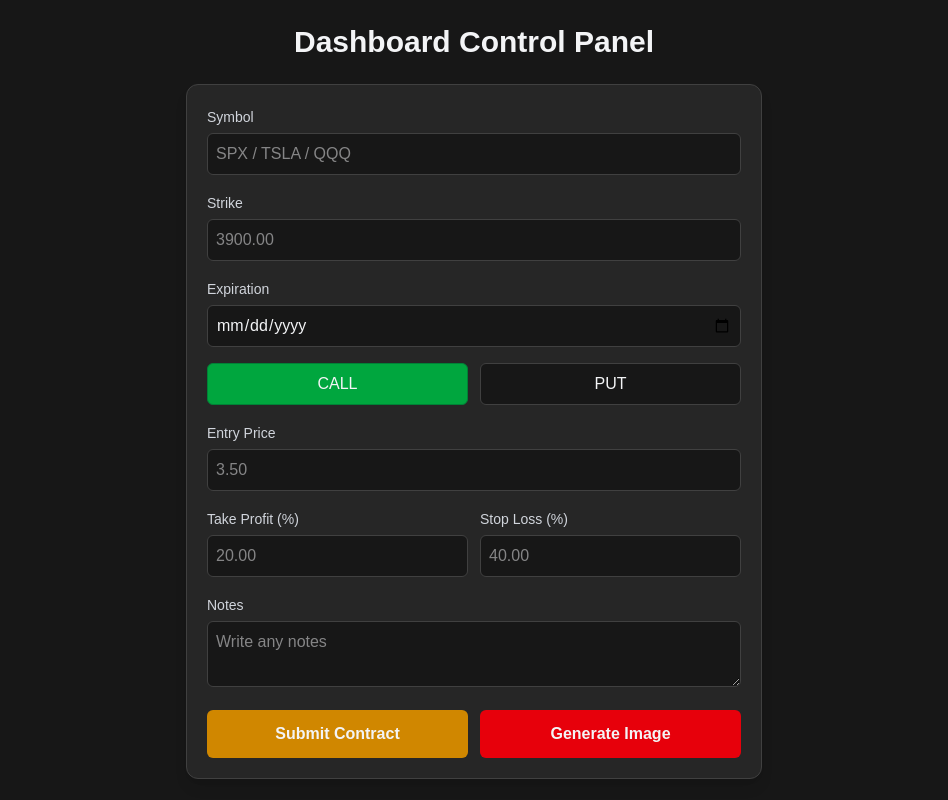
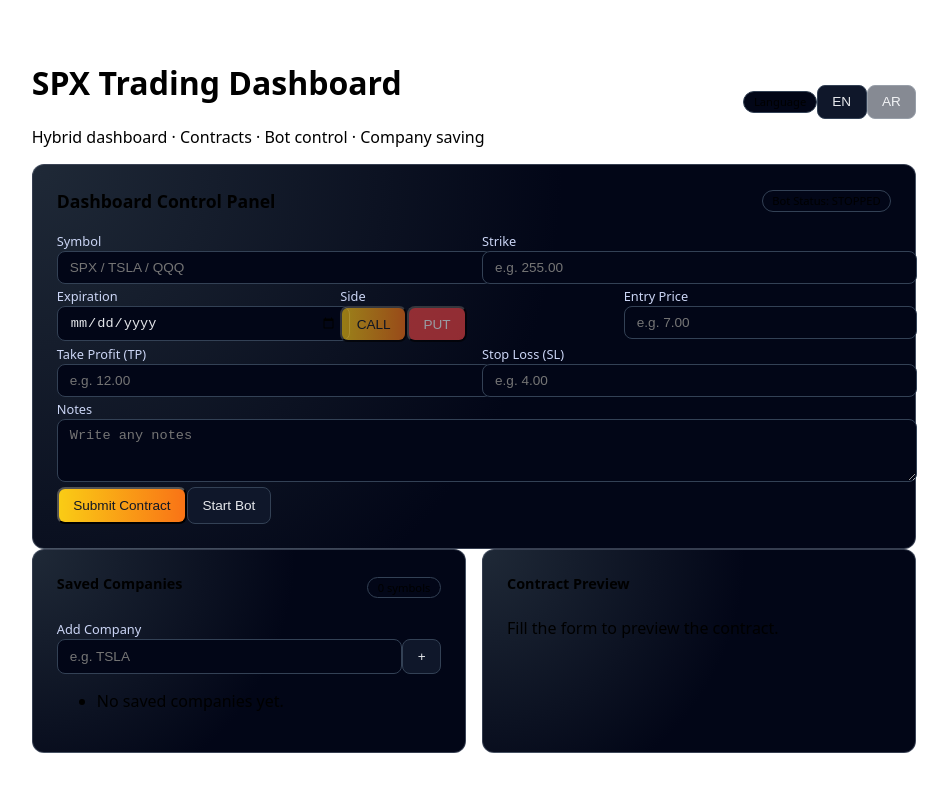
Before and after one commit to alshlyzwz440-collab/dashboard-simple-2024, a Next.js app: page /dashboard in a window 1280 px wide. Shown: the top 800 px of the page, without its empty margins (166-1114 px from the left). Built offline with nearby package versions, Linux system fonts and the light colour scheme.

Commit message:
updated dashboard strong version

```diff
--- a/app/dashboard/page.tsx
+++ b/app/dashboard/page.tsx
@@ -1,215 +1,369 @@
+// app/dashboard/page.tsx
 "use client";
 
-import { useState, useEffect } from "react";
+import { useState } from "react";
 
-export default function Dashboard() {
-  // ============================
-  // حفظ الشركات تلقائيًا
-  // ============================
-  const [symbol, setSymbol] = useState("");
-  const [savedSymbols, setSavedSymbols] = useState([]);
+type Lang = "en" | "ar";
 
-  useEffect(() => {
-    const stored = JSON.parse(localStorage.getItem("symbols") || "[]");
-    setSavedSymbols(stored);
-  }, []);
-
-  const handleSymbolChange = (e) => {
-    const value = e.target.value.toUpperCase();
-    setSymbol(value);
-
-    if (value.length > 1 && !savedSymbols.includes(value)) {
-      const updated = [...savedSymbols, value];
-      setSavedSymbols(updated);
-      localStorage.setItem("symbols", JSON.stringify(updated));
-    }
+type Contract = {
+  symbol: string;
+  strike: string;
+  expiration: string;
+  side: "CALL" | "PUT" | null;
+  entry: string;
+  tp: string;
+  sl: string;
+  notes: string;
 };
 
-  // ============================
-  // باقي الحقول
-  // ============================
-  const [strike, setStrike] = useState("");
-  const [expiration, setExpiration] = useState("");
-  const [direction, setDirection] = useState("CALL");
-  const [entry, setEntry] = useState("");
-  const [tp, setTp] = useState("");
-  const [sl, setSl] = useState("");
-  const [notes, setNotes] = useState("");
-
-  // ============================
-  // إرسال العقد للبوت (لاحقًا)
-  // ============================
-  const sendToBot = () => {
-    alert("سيتم ربط هذا الزر بالبوت لاحقًا");
+const texts: Record<Lang, Record<string, string>> = {
+  en: {
+    title: "SPX Trading Dashboard",
+    panel: "Dashboard Control Panel",
+    symbol: "Symbol",
+    symbolPlaceholder: "SPX / TSLA / QQQ",
+    strike: "Strike",
+    strikePlaceholder: "e.g. 255.00",
+    expiration: "Expiration",
+    entry: "Entry Price",
+    entryPlaceholder: "e.g. 7.00",
+    tp: "Take Profit (TP)",
+    tpPlaceholder: "e.g. 12.00",
+    sl: "Stop Loss (SL)",
+    slPlaceholder: "e.g. 4.00",
+    notes: "Notes",
+    notesPlaceholder: "Write any notes",
+    submit: "Submit Contract",
+    botStart: "Start Bot",
+    botStop: "Stop Bot",
+    botRunning: "Bot Status: RUNNING",
+    botStopped: "Bot Status: STOPPED",
+    companies: "Saved Companies",
+    addCompany: "Add Company",
+    companyPlaceholder: "e.g. TSLA",
+    previewTitle: "Contract Preview",
+    previewEmpty: "Fill the form to preview the contract.",
+    langLabel: "Language",
+  },
+  ar: {
+    title: "لوحة تداول SPX",
+    panel: "لوحة تحكم التداول",
+    symbol: "الرمز",
+    symbolPlaceholder: "SPX / TSLA / QQQ",
+    strike: "سعر التنفيذ",
+    strikePlaceholder: "مثال: 255.00",
+    expiration: "تاريخ الانتهاء",
+    entry: "سعر الدخول",
+    entryPlaceholder: "مثال: 7.00",
+    tp: "جني الأرباح (TP)",
+    tpPlaceholder: "مثال: 12.00",
+    sl: "إيقاف الخسارة (SL)",
+    slPlaceholder: "مثال: 4.00",
+    notes: "ملاحظات",
+    notesPlaceholder: "اكتب أي ملاحظات",
+    submit: "تقديم العقد",
+    botStart: "تشغيل البوت",
+    botStop: "إيقاف البوت",
+    botRunning: "حالة البوت: يعمل",
+    botStopped: "حالة البوت: متوقف",
+    companies: "الشركات المحفوظة",
+    addCompany: "حفظ شركة",
+    companyPlaceholder: "مثال: TSLA",
+    previewTitle: "معاينة العقد",
+    previewEmpty: "املأ الحقول لمعاينة العقد قبل الإرسال.",
+    langLabel: "اللغة",
+  },
 };
 
-  // ============================
-  // توليد صورة العقد (لاحقًا)
-  // ============================
-  const generateImage = () => {
-    alert("سيتم توليد صورة العقد الداكن لاحقًا من السيرفر");
+export default function DashboardPage() {
+  const [lang, setLang] = useState<Lang>("en");
+  const t = texts[lang];
+
+  const [contract, setContract] = useState<Contract>({
+    symbol: "",
+    strike: "",
+    expiration: "",
+    side: null,
+    entry: "",
+    tp: "",
+    sl: "",
+    notes: "",
+  });
+
+  const [botRunning, setBotRunning] = useState(false);
+  const [companies, setCompanies] = useState<string[]>([]);
+  const [companyInput, setCompanyInput] = useState("");
+
+  const isRtl = lang === "ar";
+
+  const handleChange = (field: keyof Contract, value: string) => {
+    setContract((prev) => ({ ...prev, [field]: value }));
   };
 
+  const handleSubmit = () => {
+    // هنا تربط مع الباك أو البوت لاحقًا
+    console.log("Submitting contract:", contract);
+    alert("Contract submitted (placeholder).");
+  };
+
+  const toggleBot = () => {
+    setBotRunning((prev) => !prev);
+  };
+
+  const addCompany = () => {
+    const trimmed = companyInput.trim();
+    if (!trimmed) return;
+    if (!companies.includes(trimmed)) {
+      setCompanies((prev) => [...prev, trimmed]);
+    }
+    setCompanyInput("");
+  };
+
+  const directionClass = isRtl ? "text-right" : "text-left";
+  const flexDir = isRtl ? "flex-row-reverse" : "flex-row";
+
   return (
-    <div className="min-h-screen bg-neutral-900 text-gray-100 p-6 flex flex-col items-center">
+    <main className="dashboard-shell">
+      <header className={`mb-4 flex ${flexDir} items-center justify-between`}>
+        <div className={directionClass}>
+          <h1 className="text-xl font-semibold text-yellow-400">
+            {t.title}
+          </h1>
+          <p className="text-xs text-slate-400">
+            Hybrid dashboard · Contracts · Bot control · Company saving
+          </p>
+        </div>
+        <div className={`flex ${flexDir} items-center gap-2`}>
+          <span className="badge">{t.langLabel}</span>
+          <button
+            className="btn btn-secondary"
+            onClick={() => setLang("en")}
+            style={{ opacity: lang === "en" ? 1 : 0.5 }}
+          >
+            EN
+          </button>
+          <button
+            className="btn btn-secondary"
+            onClick={() => setLang("ar")}
+            style={{ opacity: lang === "ar" ? 1 : 0.5 }}
+          >
+            AR
+          </button>
+        </div>
+      </header>
 
-      {/* عنوان الداشبورد */}
-      <h1 className="text-3xl font-bold mb-6">Dashboard Control Panel</h1>
-
-      {/* ============================
-          واجهة الداشبورد الأساسية
-      ============================ */}
-      <div className="w-full max-w-xl bg-neutral-800 p-5 rounded-xl border border-neutral-700 shadow-lg space-y-4">
-
-        {/* Symbol */}
-        <div>
-          <label className="text-sm text-gray-300">Symbol</label>
-          <input
-            type="text"
-            list="symbols"
-            placeholder="SPX / TSLA / QQQ"
-            value={symbol}
-            onChange={handleSymbolChange}
-            className="w-full p-2 mt-1 bg-neutral-900 border border-neutral-700 rounded-md text-gray-100"
-          />
-          <datalist id="symbols">
-            {savedSymbols.map((s, i) => (
-              <option key={i} value={s} />
-            ))}
-          </datalist>
+      {/* لوحة التحكم الرئيسية */}
+      <section className="card mb-4">
+        <div className="card-header">
+          <span className="card-title">{t.panel}</span>
+          <span className="badge">
+            {botRunning ? t.botRunning : t.botStopped}
+          </span>
         </div>
 
-        {/* Strike */}
+        <div className={`grid-2 ${directionClass}`}>
           <div>
-          <label className="text-sm text-gray-300">Strike</label>
+            <label className="input-label">{t.symbol}</label>
             <input
-            type="number"
-            placeholder="3900.00"
-            value={strike}
-            onChange={(e) => setStrike(e.target.value)}
-            className="w-full p-2 mt-1 bg-neutral-900 border border-neutral-700 rounded-md text-gray-100"
+              className="input"
+              placeholder={t.symbolPlaceholder}
+              value={contract.symbol}
+              onChange={(e) => handleChange("symbol", e.target.value)}
+              dir={isRtl ? "rtl" : "ltr"}
             />
           </div>
+          <div>
+            <label className="input-label">{t.strike}</label>
+            <input
+              className="input"
+              placeholder={t.strikePlaceholder}
+              value={contract.strike}
+              onChange={(e) => handleChange("strike", e.target.value)}
+              dir={isRtl ? "rtl" : "ltr"}
+            />
+          </div>
+        </div>
 
-        {/* Expiration */}
+        <div className={`grid-3 mt-3 ${directionClass}`}>
           <div>
-          <label className="text-sm text-gray-300">Expiration</label>
+            <label className="input-label">{t.expiration}</label>
             <input
               type="date"
-            value={expiration}
-            onChange={(e) => setExpiration(e.target.value)}
-            className="w-full p-2 mt-1 bg-neutral-900 border border-neutral-700 rounded-md text-gray-100"
+              className="input"
+              value={contract.expiration}
+              onChange={(e) => handleChange("expiration", e.target.value)}
             />
           </div>
-
-        {/* CALL / PUT */}
-        <div className="flex gap-3">
+          <div>
+            <label className="input-label">Side</label>
+            <div className={`flex ${flexDir} gap-2`}>
               <button
-            onClick={() => setDirection("CALL")}
-            className={`flex-1 p-2 rounded-md border ${
-              direction === "CALL"
-                ? "bg-green-600 border-green-700"
-                : "bg-neutral-900 border-neutral-700"
-            }`}
+                className="btn btn-primary"
+                style={{
+                  opacity: contract.side === "CALL" ? 1 : 0.6,
+                }}
+                onClick={() => handleChange("side", "CALL")}
               >
                 CALL
               </button>
-
               <button
-            onClick={() => setDirection("PUT")}
-            className={`flex-1 p-2 rounded-md border ${
-              direction === "PUT"
-                ? "bg-red-600 border-red-700"
-                : "bg-neutral-900 border-neutral-700"
-            }`}
+                className="btn btn-danger"
+                style={{
+                  opacity: contract.side === "PUT" ? 1 : 0.6,
+                }}
+                onClick={() => handleChange("side", "PUT")}
               >
                 PUT
               </button>
             </div>
-
-        {/* Entry */}
+          </div>
           <div>
-          <label className="text-sm text-gray-300">Entry Price</label>
+            <label className="input-label">{t.entry}</label>
             <input
-            type="number"
-            placeholder="3.50"
-            value={entry}
-            onChange={(e) => setEntry(e.target.value)}
-            className="w-full p-2 mt-1 bg-neutral-900 border border-neutral-700 rounded-md text-gray-100"
-          />
-        </div>
-
-        {/* TP / SL */}
-        <div className="flex gap-3">
-          <div className="flex-1">
-            <label className="text-sm text-gray-300">Take Profit (%)</label>
-            <input
-              type="number"
-              placeholder="20.00"
-              value={tp}
-              onChange={(e) => setTp(e.target.value)}
-              className="w-full p-2 mt-1 bg-neutral-900 border border-neutral-700 rounded-md text-gray-100"
-            />
-          </div>
-
-          <div className="flex-1">
-            <label className="text-sm text-gray-300">Stop Loss (%)</label>
-            <input
-              type="number"
-              placeholder="40.00"
-              value={sl}
-              onChange={(e) => setSl(e.target.value)}
-              className="w-full p-2 mt-1 bg-neutral-900 border border-neutral-700 rounded-md text-gray-100"
+              className="input"
+              placeholder={t.entryPlaceholder}
+              value={contract.entry}
+              onChange={(e) => handleChange("entry", e.target.value)}
+              dir={isRtl ? "rtl" : "ltr"}
             />
           </div>
         </div>
 
-        {/* Notes */}
+        <div className={`grid-2 mt-3 ${directionClass}`}>
           <div>
-          <label className="text-sm text-gray-300">Notes</label>
+            <label className="input-label">{t.tp}</label>
+            <input
+              className="input"
+              placeholder={t.tpPlaceholder}
+              value={contract.tp}
+              onChange={(e) => handleChange("tp", e.target.value)}
+              dir={isRtl ? "rtl" : "ltr"}
+            />
+          </div>
+          <div>
+            <label className="input-label">{t.sl}</label>
+            <input
+              className="input"
+              placeholder={t.slPlaceholder}
+              value={contract.sl}
+              onChange={(e) => handleChange("sl", e.target.value)}
+              dir={isRtl ? "rtl" : "ltr"}
+            />
+          </div>
+        </div>
+
+        <div className={`mt-3 ${directionClass}`}>
+          <label className="input-label">{t.notes}</label>
           <textarea
-            placeholder="Write any notes"
-            value={notes}
-            onChange={(e) => setNotes(e.target.value)}
-            className="w-full p-2 mt-1 bg-neutral-900 border border-neutral-700 rounded-md text-gray-100"
+            className="input"
+            rows={3}
+            placeholder={t.notesPlaceholder}
+            value={contract.notes}
+            onChange={(e) => handleChange("notes", e.target.value)}
+            dir={isRtl ? "rtl" : "ltr"}
           />
         </div>
 
-        {/* Buttons */}
-        <div className="flex gap-3">
-          <button
-            onClick={sendToBot}
-            className="flex-1 p-3 bg-yellow-600 hover:bg-yellow-700 rounded-md font-bold"
+        <div className={`mt-4 flex ${flexDir} gap-2`}>
+          <button className="btn btn-primary" onClick={handleSubmit}>
+            {t.submit}
+          </button>
+          <button className="btn btn-secondary" onClick={toggleBot}>
+            {botRunning ? t.botStop : t.botStart}
+          </button>
+        </div>
+      </section>
+
+      {/* حفظ الشركات + معاينة العقد */}
+      <section className={`grid-2 gap-4 ${directionClass}`}>
+        {/* حفظ الشركات */}
+        <div className="card">
+          <div className="card-header">
+            <span className="section-title">{t.companies}</span>
+            <span className="badge">
+              {companies.length} {lang === "ar" ? "شركة" : "symbols"}
+            </span>
+          </div>
+          <div className={directionClass}>
+            <label className="input-label">{t.addCompany}</label>
+            <div className={`flex ${flexDir} gap-2`}>
+              <input
+                className="input"
+                placeholder={t.companyPlaceholder}
+                value={companyInput}
+                onChange={(e) => setCompanyInput(e.target.value)}
+                dir={isRtl ? "rtl" : "ltr"}
+              />
+              <button className="btn btn-secondary" onClick={addCompany}>
+                +
+              </button>
+            </div>
+            <ul className="mt-3 text-xs text-slate-300 space-y-1">
+              {companies.length === 0 && (
+                <li className="text-slate-500">
+                  {lang === "ar"
+                    ? "لا توجد شركات محفوظة بعد."
+                    : "No saved companies yet."}
+                </li>
+              )}
+              {companies.map((c) => (
+                <li
+                  key={c}
+                  className="flex items-center justify-between border border-slate-700 rounded-md px-2 py-1"
                 >
-            Submit Contract
-          </button>
-
-          <button
-            onClick={generateImage}
-            className="flex-1 p-3 bg-red-600 hover:bg-red-700 rounded-md font-bold"
-          >
-            Generate Image
-          </button>
+                  <span>{c}</span>
+                </li>
+              ))}
+            </ul>
           </div>
         </div>
 
-      {/* ============================
-          عرض العقد داخل الداشبورد
-      ============================ */}
-      <div className="w-full max-w-xl mt-8 bg-neutral-800 p-4 rounded-xl border border-neutral-700">
-        <h2 className="text-xl font-bold mb-3">Preview Contract</h2>
-
-        <div className="text-sm space-y-2">
-          <p>Symbol: {symbol || "—"}</p>
-          <p>Strike: {strike || "—"}</p>
-          <p>Expiration: {expiration || "—"}</p>
-          <p>Direction: {direction}</p>
-          <p>Entry: {entry || "—"}</p>
-          <p>TP: {tp || "—"}</p>
-          <p>SL: {sl || "—"}</p>
-          <p>Notes: {notes || "لا توجد ملاحظات"}</p>
+        {/* معاينة العقد */}
+        <div className="card">
+          <div className="card-header">
+            <span className="section-title">{t.previewTitle}</span>
+          </div>
+          <div className={directionClass}>
+            {contract.symbol && contract.side && contract.expiration ? (
+              <div className="text-xs space-y-1 text-slate-200">
+                <p>
+                  {lang === "ar" ? "الرمز:" : "Symbol:"} {contract.symbol}
+                </p>
+                <p>
+                  {lang === "ar" ? "النوع:" : "Side:"} {contract.side}
+                </p>
+                <p>
+                  {lang === "ar" ? "سعر التنفيذ:" : "Strike:"}{" "}
+                  {contract.strike || "-"}
+                </p>
+                <p>
+                  {lang === "ar" ? "تاريخ الانتهاء:" : "Expiration:"}{" "}
+                  {contract.expiration}
+                </p>
+                <p>
+                  {lang === "ar" ? "سعر الدخول:" : "Entry:"}{" "}
+                  {contract.entry || "-"}
+                </p>
+                <p>
+                  {lang === "ar" ? "جني الأرباح:" : "TP:"}{" "}
+                  {contract.tp || "-"}
+                </p>
+                <p>
+                  {lang === "ar" ? "إيقاف الخسارة:" : "SL:"}{" "}
+                  {contract.sl || "-"}
+                </p>
+                {contract.notes && (
+                  <p>
+                    {lang === "ar" ? "ملاحظات:" : "Notes:"} {contract.notes}
+                  </p>
+                )}
+              </div>
+            ) : (
+              <p className="text-xs text-slate-500">{t.previewEmpty}</p>
+            )}
           </div>
         </div>
-    </div>
+      </section>
+    </main>
   );
 }
--- a/app/globals.css
+++ b/app/globals.css
@@ -1,31 +1,109 @@
-@import "tailwindcss";
+/* app/globals.css */
+@tailwind base;
+@tailwind components;
+@tailwind utilities;
 
-/* Fix Arabic text direction inside inputs */
-input, textarea {
-  unicode-bidi: plaintext;
+body {
+  font-family: system-ui, -apple-system, BlinkMacSystemFont, "Segoe UI", sans-serif;
 }
 
-:root {
-  --background: #ffffff;
-  --foreground: #171717;
+.dashboard-shell {
+  max-width: 1100px;
+  margin: 0 auto;
+  padding: 2rem 1.5rem;
 }
 
-@theme inline {
-  --color-background: var(--background);
-  --color-foreground: var(--foreground);
-  --font-sans: var(--font-geist-sans);
-  --font-mono: var(--font-geist-mono);
+.card {
+  border-radius: 0.75rem;
+  border: 1px solid rgba(148, 163, 184, 0.35);
+  background: radial-gradient(circle at top left, #1f2937 0, #020617 55%);
+  padding: 1.5rem;
 }
 
-@media (prefers-color-scheme: dark) {
-  :root {
-    --background: #0a0a0a;
-    --foreground: #ededed;
-  }
+.card-header {
+  display: flex;
+  justify-content: space-between;
+  align-items: center;
+  margin-bottom: 1rem;
 }
 
-body {
-  background: var(--background);
-  color: var(--foreground);
-  font-family: Arial, Helvetica, sans-serif;
+.card-title {
+  font-size: 1.1rem;
+  font-weight: 600;
 }
+
+.input-label {
+  font-size: 0.8rem;
+  color: #cbd5f5;
+  margin-bottom: 0.25rem;
+}
+
+.input {
+  width: 100%;
+  border-radius: 0.5rem;
+  border: 1px solid #334155;
+  background-color: #020617;
+  padding: 0.5rem 0.75rem;
+  font-size: 0.85rem;
+  color: #e5e7eb;
+}
+
+.input:focus {
+  outline: 1px solid #facc15;
+  border-color: #facc15;
+}
+
+.btn {
+  border-radius: 0.5rem;
+  padding: 0.55rem 0.9rem;
+  font-size: 0.85rem;
+  font-weight: 500;
+  display: inline-flex;
+  align-items: center;
+  justify-content: center;
+  gap: 0.35rem;
+}
+
+.btn-primary {
+  background: linear-gradient(to right, #facc15, #f97316);
+  color: #111827;
+}
+
+.btn-secondary {
+  background: #0f172a;
+  color: #e5e7eb;
+  border: 1px solid #334155;
+}
+
+.btn-danger {
+  background: #ef4444;
+  color: #f9fafb;
+}
+
+.badge {
+  display: inline-flex;
+  align-items: center;
+  border-radius: 999px;
+  padding: 0.15rem 0.6rem;
+  font-size: 0.7rem;
+  border: 1px solid #334155;
+  background-color: #020617;
+}
+
+.grid-2 {
+  display: grid;
+  grid-template-columns: repeat(2, minmax(0, 1fr));
+  gap: 1rem;
+}
+
+.grid-3 {
+  display: grid;
+  grid-template-columns: repeat(3, minmax(0, 1fr));
+  gap: 1rem;
+}
+
+.section-title {
+  font-size: 0.9rem;
+  font-weight: 600;
+  margin-bottom: 0.5rem;
+}
```
Lines whose indentation alone changed are shown as unchanged.
